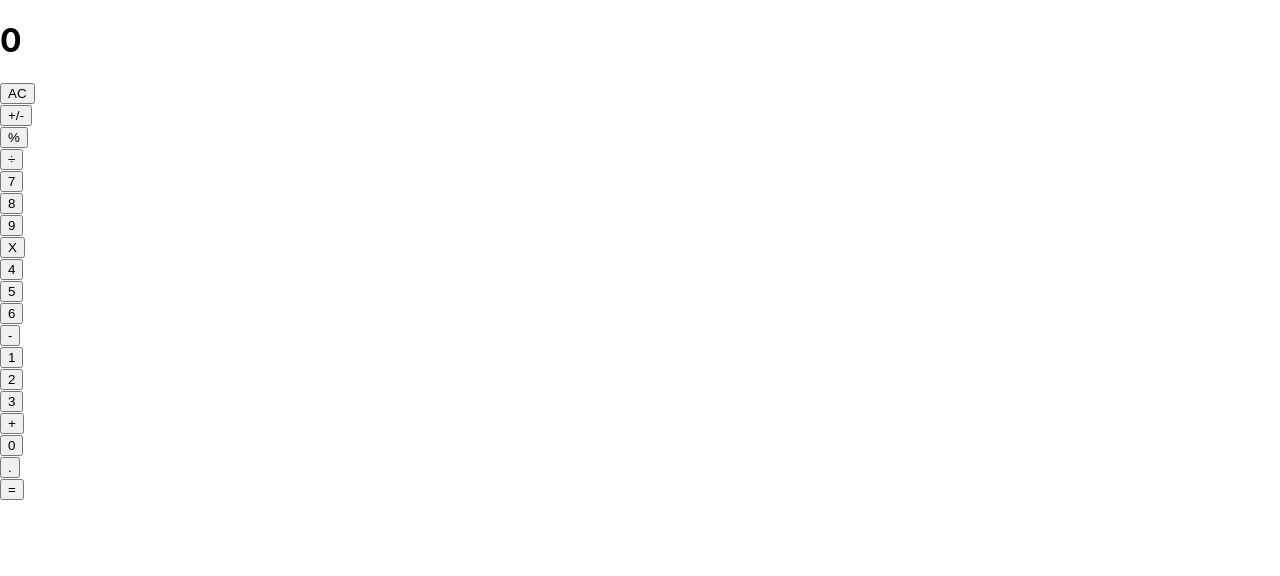
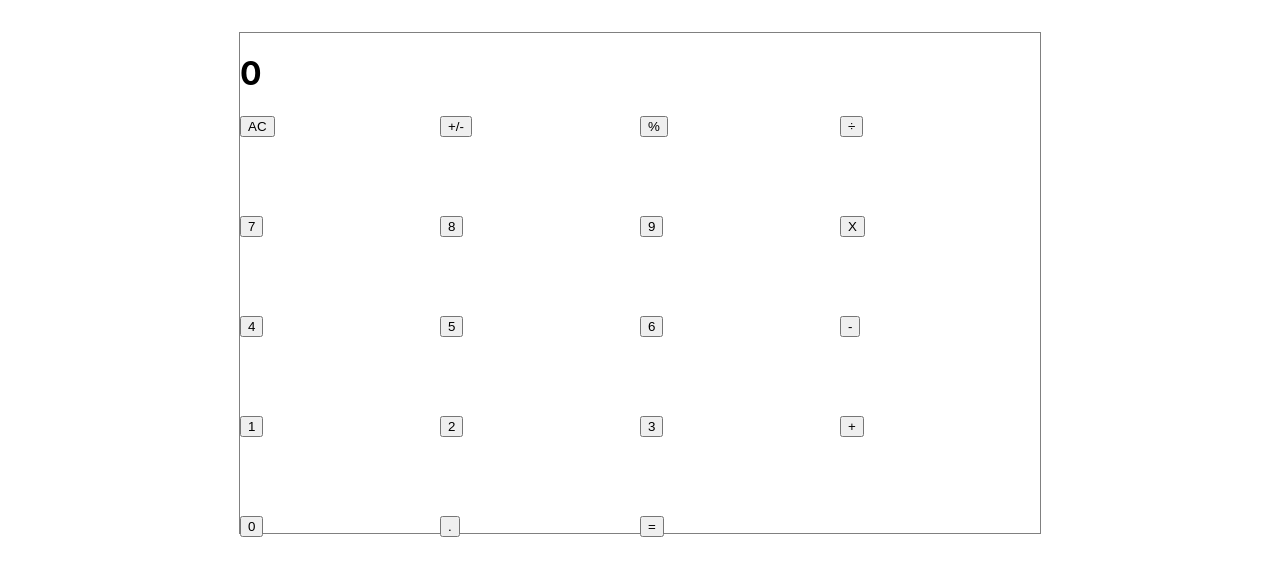
Before and after one commit to temesghentekeste/react-calculator, a React (Create React App) app: page / in a window 1280 px wide. Shown: the top 576 px of the page. Built offline with nearby package versions, Linux system fonts and the light colour scheme.

Commit message:
Style basic layout with grid

```diff
--- a/src/App.css
+++ b/src/App.css
@@ -5,6 +5,23 @@
 .App-logo {
   height: 40vmin;
   pointer-events: none;
+}
+
+.calculatorContainer {
+  width: 800px;
+  height: 500px;
+  max-width: 820px;
+  margin: auto;
+  margin-top: 2rem;
+  display: grid;
+  align-items: center;
+  border: 1px solid gray;
+}
+
+.calculatorButtons {
+  height: 100px;
+  display: grid;
+  grid-template-columns: repeat(4, 1fr);
 }
 
 @media (prefers-reduced-motion: no-preference) {
--- a/src/components/App.js
+++ b/src/components/App.js
@@ -20,10 +20,10 @@ const App = () => {
 
   const { currentDisplay } = calculatorData;
   return (
-    <>
+    <div className="calculatorContainer">
       <Display result={currentDisplay} />
       <ButtonPanel clickHandler={handleClick} />
-    </>
+    </div>
   );
 };
 
--- a/src/components/ButtonPanel.js
+++ b/src/components/ButtonPanel.js
@@ -13,7 +13,7 @@ function ButtonPanel(props) {
   ];
 
   const renderedBtns = btns.map((btnGroup, index) => (
-    <div key={index}>
+    <div key={index} className="calculatorButtons">
       { btnGroup.map((btn, index) => (
         <Button key={index} {...props} name={btn} />
       ))}
```
